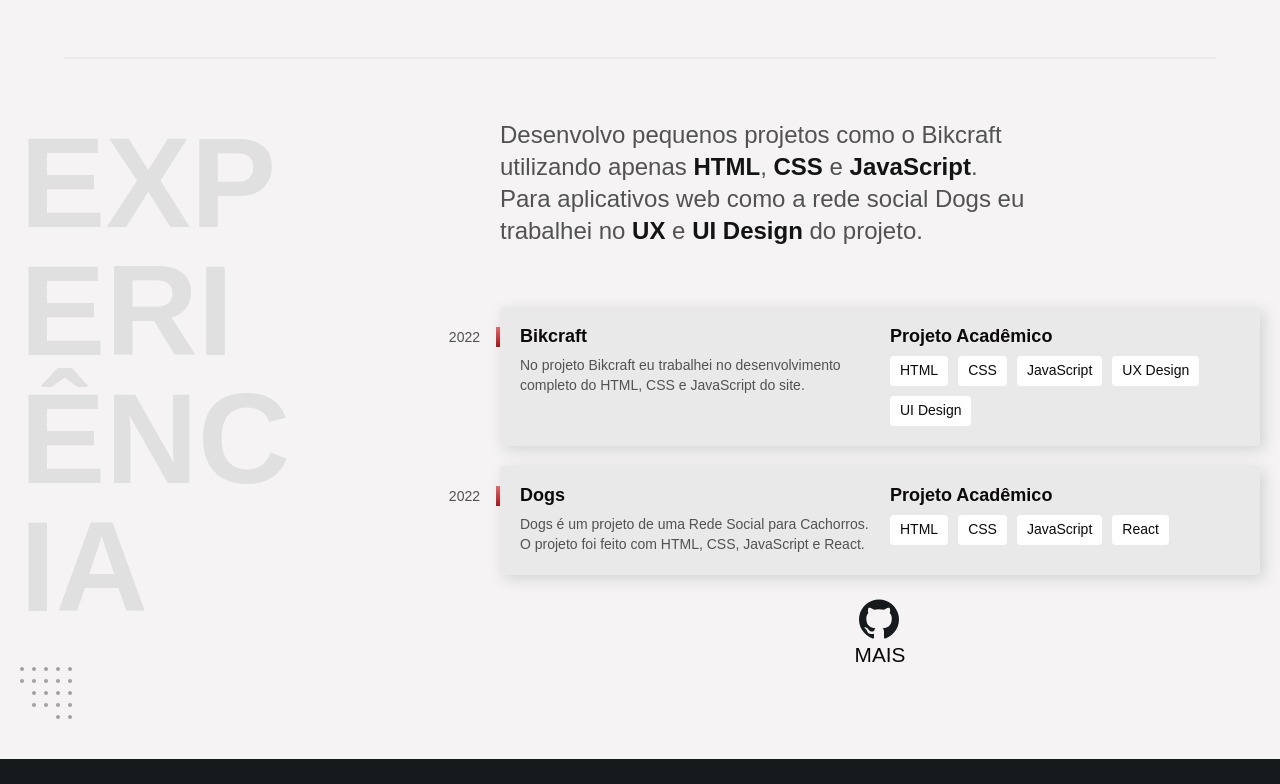
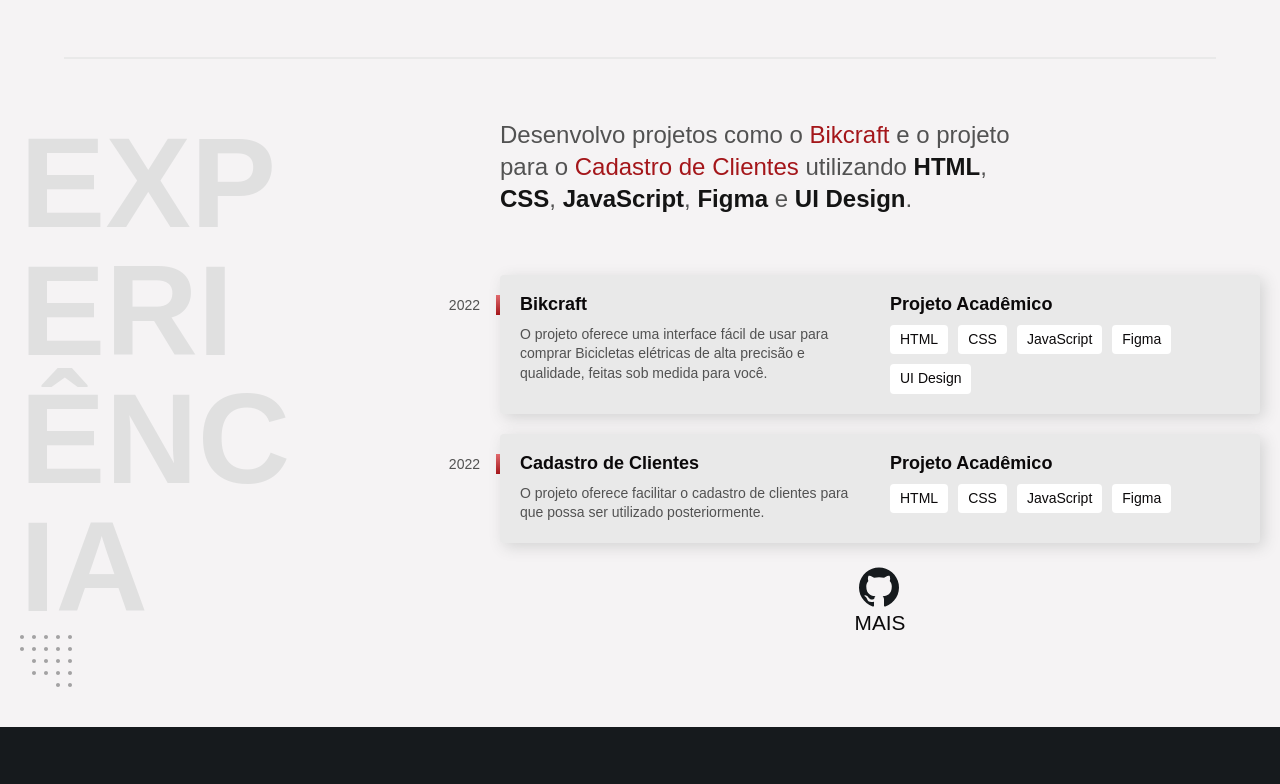
Before and after one commit to DaviLopes985/davi.github.io, a plain HTML site: page index.html in a window 1280 px wide. Shown: the part 490-1274 px from the top of the page. Drawn offline with Linux system fonts and the light colour scheme.

Commit message:
Atualização das Informações
Atualizei o Nível do meu Inglês para Intermediário.
Atualizei o Projeto Dog para o Projeto Cadastro de Clientes.

```diff
--- a/index.html
+++ b/index.html
@@ -1,5 +1,6 @@
 <!DOCTYPE html>
 <html lang="pt-br">
+
 <head>
     <meta charset="UTF-8">
     <meta name="viewport" content="width=device-width, initial-scale=1.0">
@@ -39,14 +40,16 @@
             <div class="apresentacao direitaParaEsquerda" data-anime="200">
                 <p>Olá,</p>
                 <p class="apresentacao-nome">Meu nome é <span class="vermelho">Davi Lopes</span></p>
-                <p class="apresentacao-habilidade">Desenvolvedor <span class="vermelho">Front End</span> e <span class="vermelho">UX/UI Designer</span>.</p>
+                <p class="apresentacao-habilidade">Desenvolvedor <span class="vermelho">Front End</span> e <span
+                        class="vermelho">UX/UI Designer</span>.</p>
             </div>
         </div>
 
         <div class="apresentacao-localizacao divisor">
             <nav>
                 <ul class="headermenu esquerdaParaDireita" data-anime="500">
-                    <li><a href="https://www.linkedin.com/in/davi-lopes-4a24671ab/"><img src="./imagem/linkedin.svg" alt=""></a></li>
+                    <li><a href="https://www.linkedin.com/in/davi-lopes-4a24671ab/"><img src="./imagem/linkedin.svg"
+                                alt=""></a></li>
                     <li><a href="https://github.com/DaviLopes985"><img src="./imagem/github.svg" alt=""></a></li>
                 </ul>
             </nav>
@@ -62,37 +65,46 @@
     <section class="experiencia" id="experiencia" aria-label="Experiência">
         <h2 class="subtitulo">EXPERIÊNCIA</h2>
         <div>
-        <p class="experiencia-texto">Desenvolvo pequenos projetos como o Bikcraft utilizando apenas <strong>HTML</strong>, <strong>CSS</strong> e <strong>JavaScript</strong>. Para aplicativos web como a rede social Dogs eu trabalhei no <strong>UX</strong> e <strong>UI Design</strong> do projeto.</p>
+            <p class="experiencia-texto">Desenvolvo projetos como o <span class="vermelho">Bikcraft</span> e o projeto
+                para o <span class="vermelho">Cadastro
+                    de Clientes</span> utilizando
+                <strong>HTML</strong>, <strong>CSS</strong>, <strong>JavaScript</strong>, <strong>Figma</strong> e
+                <strong>UI Design</strong>.
+            </p>
 
-        <a href="https://github.com/DaviLopes985/Bikcraft" class="empresa">
+            <a href="https://iridescent-pastelito-58b5be.netlify.app/" class="empresa">
                 <span class="empresa-ano">2022 <strong class="empresa-ano-data">Ano</strong></span>
                 <h3 class="empresa-titulo">Bikcraft</h3>
                 <span class="empresa-titulo">Projeto Acadêmico</span>
-            <p class="empresa-texto">No projeto Bikcraft eu trabalhei no desenvolvimento completo do HTML, CSS e JavaScript do site.</p>
+                <p class="empresa-texto">O projeto oferece uma interface fácil de usar para comprar Bicicletas elétricas
+                    de alta precisão e qualidade, feitas sob medida para você.</p>
                 <ul class="empresa-habilidades">
                     <li>HTML</li>
                     <li>CSS</li>
                     <li>JavaScript</li>
-            <li>UX Design</li>
+                    <li>Figma</li>
                     <li>UI Design</li>
                 </ul>
             </a>
 
-        <a href="https://github.com/DaviLopes985/Dogs" class="empresa">
+            <a href="https://polite-chimera-68a249.netlify.app/" class="empresa">
                 <span class="empresa-ano">2022 <strong class="empresa-ano-data">Ano</strong></span>
-            <h3 class="empresa-titulo">Dogs</h3>
+                <h3 class="empresa-titulo">Cadastro de Clientes</h3>
                 <span class="empresa-titulo">Projeto Acadêmico</span>
-            <p class="empresa-texto">Dogs é um projeto de uma Rede Social para Cachorros. O projeto foi feito com HTML, CSS, JavaScript e React.</p>
+                <p class="empresa-texto">O projeto oferece facilitar o cadastro de clientes para que possa ser utilizado
+                    posteriormente.</p>
                 <ul class="empresa-habilidades">
                     <li>HTML</li>
                     <li>CSS</li>
                     <li>JavaScript</li>
-            <li>React</li>
+                    <li>Figma</li>
                 </ul>
             </a>
 
             <ul class="headermenu github ">
-            <li><a  href="https://github.com/DaviLopes985"><img src="./imagem/github.svg" alt=""><p class="github">MAIS</p></a></li>
+                <li><a href="https://github.com/DaviLopes985"><img src="./imagem/github.svg" alt="">
+                        <p class="github">MAIS</p>
+                    </a></li>
             </ul>
         </div>
     </section>
@@ -109,7 +121,9 @@
 
             <div>
                 <p class="formacao-texto">
-          Minha mais recente experiência acadêmica está sendo o <strong>Ensino Superior</strong> 🎓 que estou fazendo em <strong>Análise e Desenvolvimento de Sistemas</strong>. Além disso me mantenho sempre atualizado com cursos intensivos online.
+                    Minha mais recente experiência acadêmica está sendo o <strong>Ensino Superior</strong> 🎓 que estou
+                    fazendo em <strong>Análise e Desenvolvimento de Sistemas</strong>. Além disso me mantenho sempre
+                    atualizado com cursos intensivos online.
                 </p>
 
                 <ul class="faculdade-lista">
@@ -135,14 +149,14 @@
                         <h3>CURSOS INTENSIVOS</h3>
                         <ul>
                             <li>UX Design & UI Design <span>56h</span></li>
-                <li>Front End para Iniciantes <span>72h</span></li>
+                            <li>Front End <span>72h</span></li>
                         </ul>
                     </div>
 
                     <div class="idiomas">
                         <h3>IDIOMAS</h3>
                         <ul>
-                <li>Inglês <span>/ Básico</span></li>
+                            <li>Inglês <span>/ Intermediário</span></li>
                         </ul>
                     </div>
                 </div>
```
Lines whose indentation alone changed are shown as unchanged.
